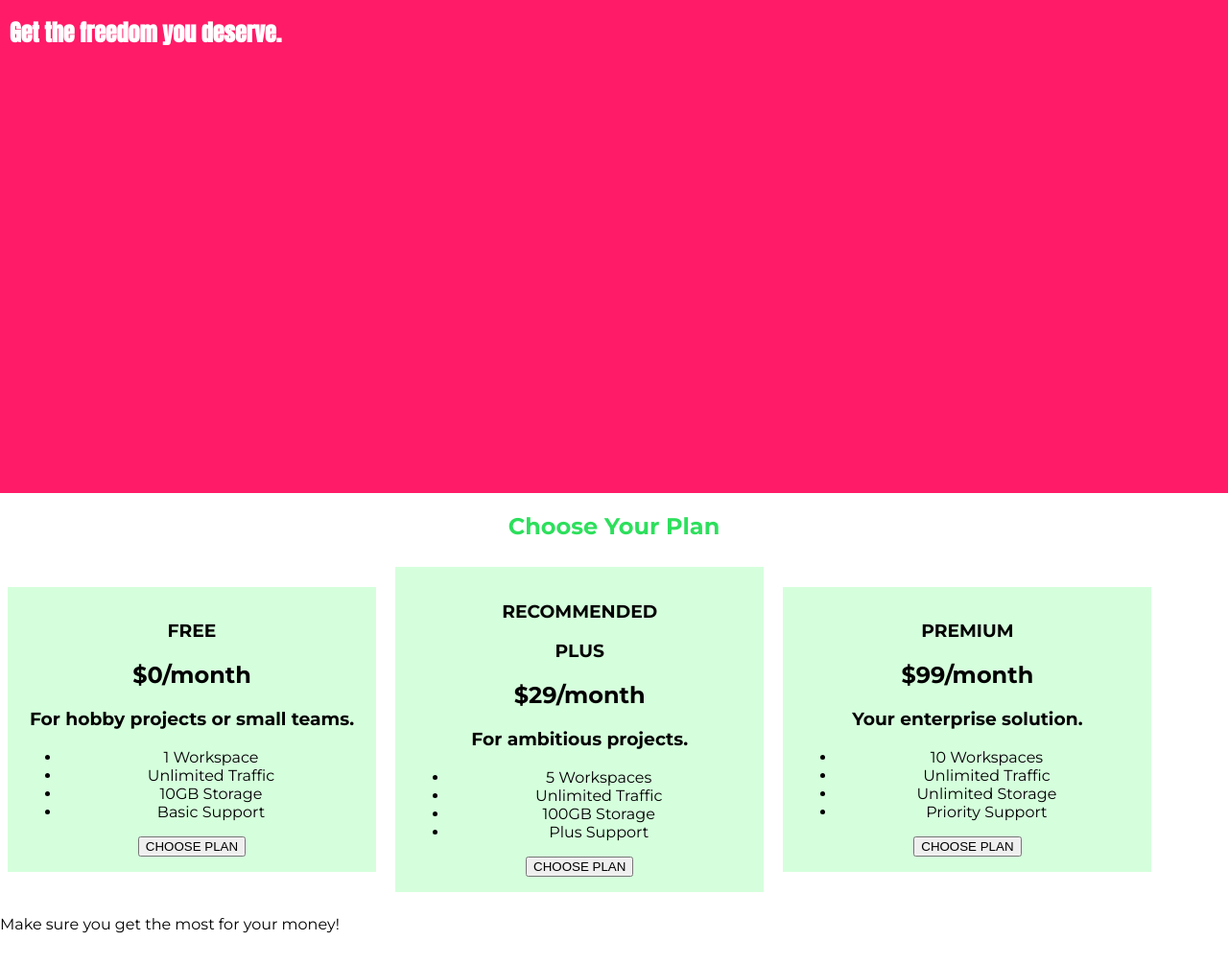
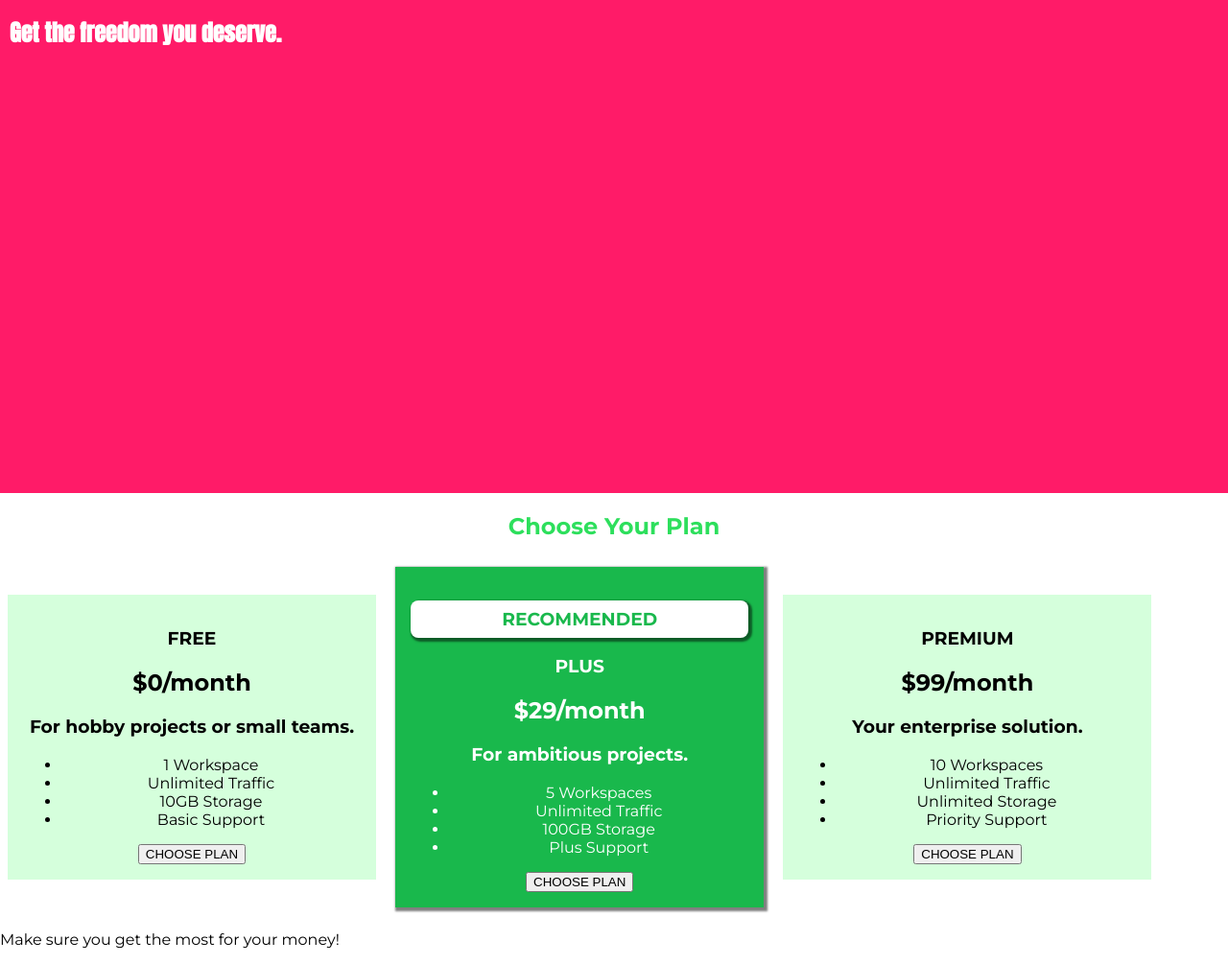
Before and after one commit to garrettjamie87/uHost, a plain HTML site: page index.html in a window 1280 px wide. Shown: the part 57-1062 px from the top of the page at 96% size. Drawn offline with Linux system fonts and the light colour scheme.

Commit message:
add styles to recommended badge

```diff
--- a/index.html
+++ b/index.html
@@ -56,8 +56,8 @@
               <button>CHOOSE PLAN</button>
             </div>
           </article>
-          <article class="plan">
-            <h1>RECOMMENDED</h1>
+          <article class="plan plan--highlighted">
+            <h1 class="plan__annotation">RECOMMENDED</h1>
             <h1>PLUS</h1>
             <h2>$29/month</h2>
             <h3>For ambitious projects.</h3>
--- a/main.css
+++ b/main.css
@@ -32,6 +32,20 @@ body {
   display: inline-block;
   width: 30%;
   vertical-align: middle;
+}
+
+.plan--highlighted {
+  background-color: #19b84c;
+  color: white;
+  box-shadow: 2px 2px 2px 2px rgba(0, 0, 0, 0.5);
+}
+
+.plan__annotation {
+  background-color: white;
+  color: #19b84c;
+  padding: 8px;
+  box-shadow: 2px 2px 2px 2px rgba(0, 0, 0, 0.5);
+  border-radius: 8px;
 }
 
 .main-header {
```
